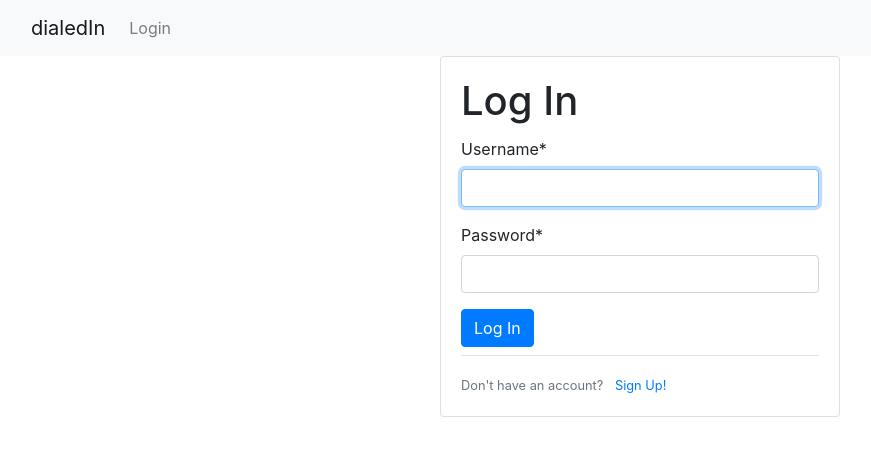
After one commit to Skyward176/dialedIn, a Django app: page /auth/login in a window 1280 px wide. The commit adds this page. Shown: the top 456 px of the page, without its empty margins (0-871 px from the left). Run offline with Django 3.2, Linux system fonts and the light colour scheme; some libraries are stand-ins or nearby versions.

Commit message:
Add Sign in page

```diff
--- a/dialedIn/dialedIn/settings.py
+++ b/dialedIn/dialedIn/settings.py
@@ -122,3 +122,5 @@ USE_TZ = True
 
 STATIC_URL = '/static/'
 CRISPY_TEMPLATE_PACK = 'bootstrap4'
+
+LOGIN_REDIRECT_URL = "/"
--- a/dialedIn/users/forms.py
+++ b/dialedIn/users/forms.py
@@ -12,8 +12,7 @@ class UserRegisterForm(UserCreationForm):
         self.helper.form_id = 'registrationFrom'
         self.helper.form_class = 'blueForms'
         self.helper.form_method = 'post'
-        self.helper.form_action = 'submit_survey'
-
+        self.helper.form_action = 'register'
         self.helper.add_input(Submit('submit', 'Submit'))
     class Meta:
         model = User
--- a/dialedIn/users/templates/users/base.html
+++ b/dialedIn/users/templates/users/base.html
@@ -19,7 +19,7 @@
       <div class="collapse navbar-collapse" id="navbarSupportedContent">
         <ul class="navbar-nav me-auto mb-2 mb-lg-0">
           <li class="nav-item">
-            <a class="nav-link" href="#">Login</a>
+            <a class="nav-link" href="{% url 'login' %}">Login</a>
           </li>
         </ul>
       </div>
--- /dev/null
+++ b/dialedIn/users/templates/users/login.html
@@ -0,0 +1,19 @@
+{% extends "users/base.html" %}
+{% block content %}
+{% load crispy_forms_tags %}
+<div class= "card" style="width:25rem">
+  <div class="card-body">
+    <h1 class="card-title">Log In</h1>
+    <form method="POST">
+      <div class="mb-2">
+        {% csrf_token %}
+        {{ form|crispy }}
+        <button type="submit" class= "btn btn-primary"> Log In </button>
+      </div>
+      <div class = "border-top pt-3">
+        <small class="text-muted"> Don't have an account? <a class= "ml-2" href = "register">Sign Up!</a></small>
+      </div>
+    </form>
+  </div>
+</div>
+{% endblock content %}
--- a/dialedIn/users/urls.py
+++ b/dialedIn/users/urls.py
@@ -1,6 +1,8 @@
 from django.urls import path
-from . import views
-
+from . import views as users_views
+from django.contrib.auth import views as auth_views
 urlpatterns = [
-    path('register', views.register, name='register')
+    path('register', users_views.register, name='register'),
+    path('login', auth_views.LoginView.as_view(template_name="users/login.html"), name='login'),
+    path('logout', auth_views.LogoutView.as_view(template_name="users/logout.html"), name='logout')
 ]
```
Also changed, not shown: dialedIn/db.sqlite3.
